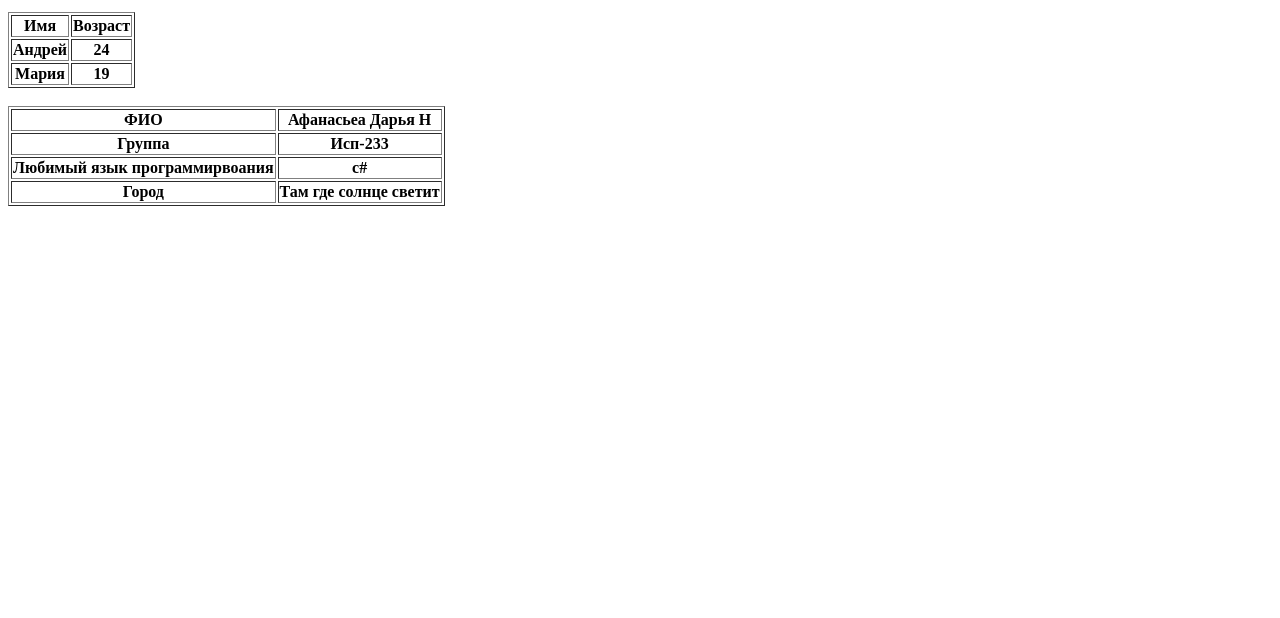
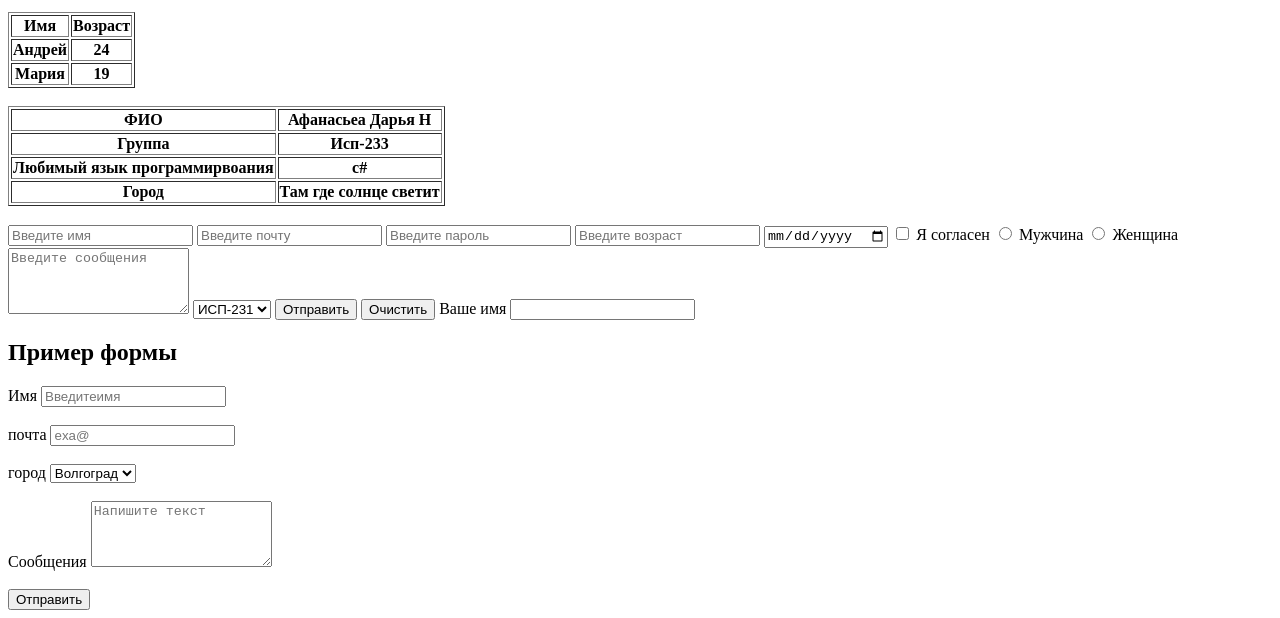
Before and after one commit to dragonyafa134/Lab5_HTML_AfAnaseva1, a plain HTML site: page index.html in a window 1280 px wide. Shown: the part 3516-4134 px from the top of the page. Before the commit the page ends 3730 px from the top, so only its background shows below. Drawn offline with Linux system fonts and the light colour scheme.

Commit message:
Added form

```diff
--- a/index.html
+++ b/index.html
@@ -145,6 +145,51 @@
         </tr>
     </table>
 
+    <br>
+    <input type="text" placeholder="Введите имя">
+    <input type="email" placeholder="Введите почту">
+    <input type="password" placeholder="Введите пароль">
+    <input type="number" placeholder="Введите возраст">
+    <input type="date">
+    <input type="checkbox"> Я согласен
+    <input type="radio" name="gender"> Мужчина
+    <input type="radio" name="gender"> Женщина
+
+    <textarea placeholder="Введите сообщения" rows="4"></textarea>
+    <select>
+        <option>ИСП-231</option>
+        <option>ИСП-232</option>
+        <option>ИСП-233</option>
+    </select>
+    <button type="submit">Отправить</button>
+    <button type="reset">Очистить</button>
+
+    <label for="username">Ваше имя</label>
+    <input id="username" type="text">
+
+    <br>
+
+    <h2>Пример формы</h2>
+    <form>
+        <label for="username">Имя</label>
+        <input id="username" type="text" placeholder="Введитеимя">
+        <br><br>
+        <label for="email">почта</label>
+        <input id="email" type="email" placeholder="exa@">
+        <br><br>
+        <label for="city">город</label>
+        <select id="city">
+            <option>Волгоград</option>
+            <option>Волжский</option>
+            <option>Камышин</option>
+        </select>
+        <br><br>
+        <label for="message">Сообщения</label>
+        <textarea id="message" rows="4" placeholder="Напишите текст"></textarea>
+        <br><Br>
+        <button type="submit">Отправить</button>
+
+    </form>
 
 </body>
 </html>
```
Also changed, not shown: img/formLab5_Afanaseva.png (added).
